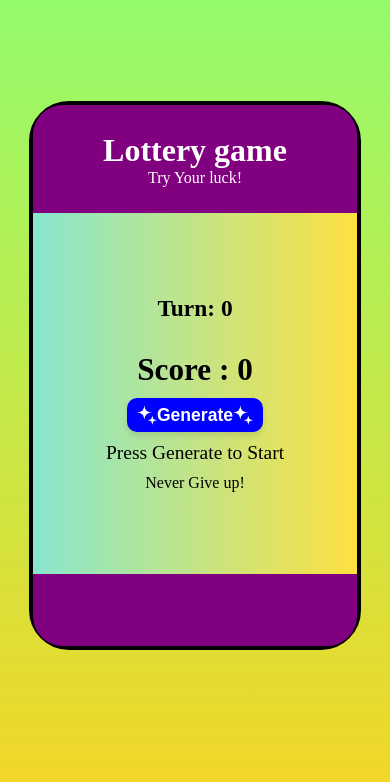
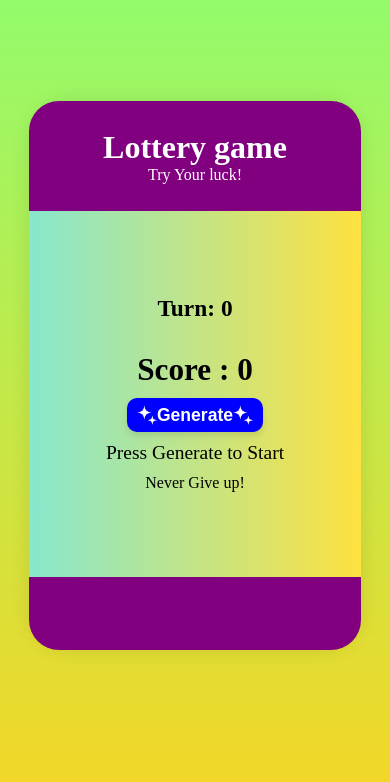
Before and after one commit to anubhavjha08/lottery-game, a React (Vite) app: page / in a window 390 px wide. Shown: the top 782 px of the page. Built offline with nearby package versions, Linux system fonts and the light colour scheme.

Commit message:
Fixed the ui of container card's border to transparent

```diff
--- a/src/css_files/LotteryPage.css
+++ b/src/css_files/LotteryPage.css
@@ -1,26 +1,26 @@
+/* Container Card Styles */
 .container-card {
-    background-color: #fff;
-    border: 4px solid black;
-    border-radius: 40px;
-    width: 50vw;
-    height: 60vh;
-    display: flex;
-    justify-content: center;
-    flex-direction: column;
-    align-items: center;
-    margin-top: 15vh;
+    width: 50vw; /* 50% of the viewport width */
+    height: 60vh; /* 60% of the viewport height */
+    border-radius: 40px; /* Rounded corners */
+    display: flex; /* Flex container */
+    flex-direction: column; /* Arrange children in a column */
+    justify-content: center; /* Center content horizontally */
+    align-items: center; /* Center content vertically */
+    margin-top: 15vh; /* Top margin space */
 
-}
+    outline: 2px solid transparent; /* Transparent outline */
+    outline-offset: -10px; /* Adjusts the width of the outline */
+    background-image: linear-gradient(to bottom right, #ccc, #fff); /* Gradient background for border effect */
+    box-shadow: 0 0 20px rgba(0, 0, 0, 0.1); /* Subtle shadow for depth */
+    transition: all 0.3s ease; /* Smooth transition for responsive changes */
+  }
 
-@media (max-width:640px) {
+  /* Responsive Design for Small Screens */
+  @media (max-width: 640px) {
     .container-card {
-        background-color: #fff;
-        border: 4px solid black;
-        border-radius: 40px;
-        width: 85vw;
-        height: 65vh;
-        display: flex;
-        justify-content: center;
-        margin-top: 12vh;
+      width: 85vw; /* 85% of the viewport width on smaller screens */
+      height: 65vh; /* 65% of the viewport height on smaller screens */
+      margin-top: 12vh; /* Adjusted top margin space on smaller screens */
     }
-}
+  }
```
